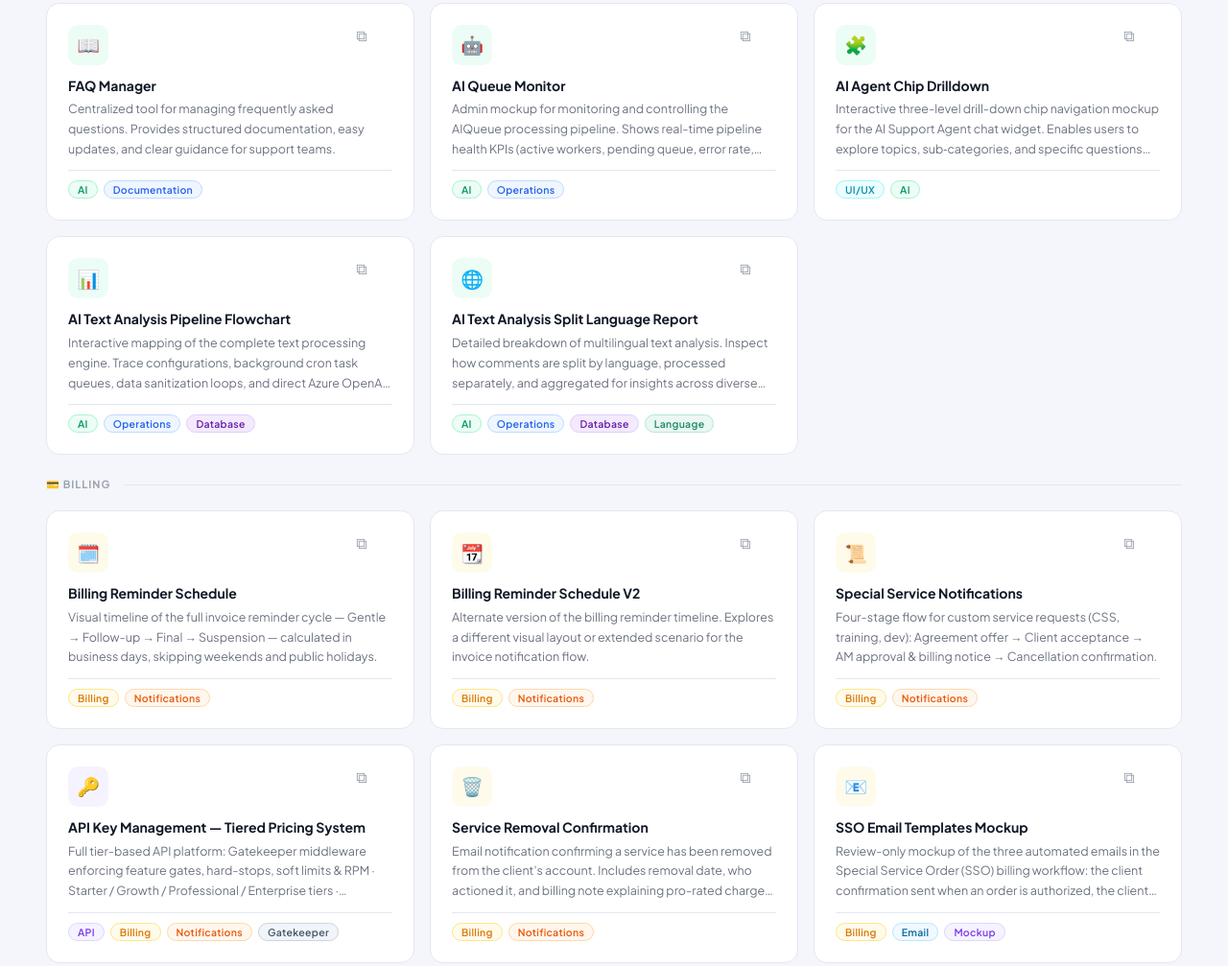
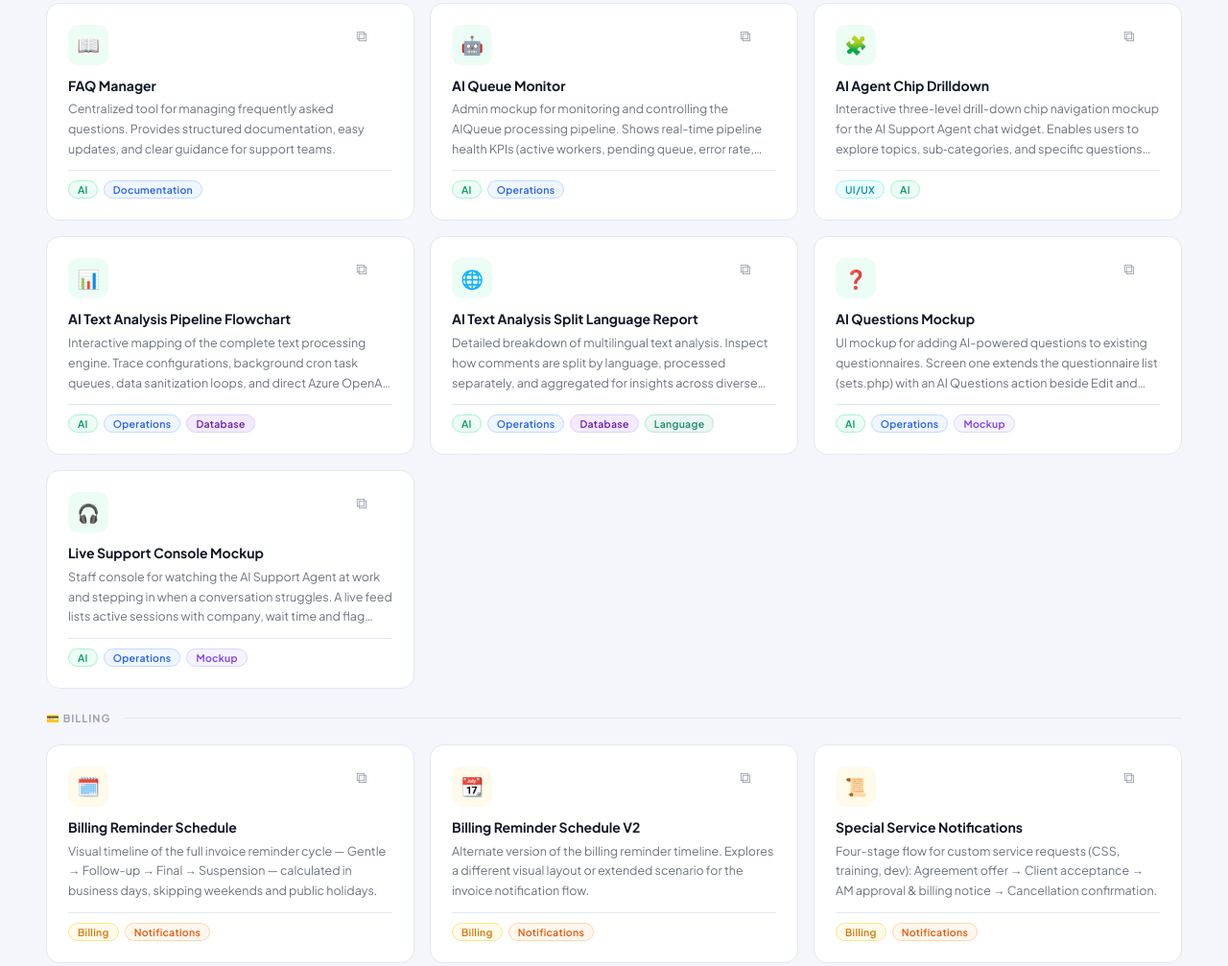
Before and after one commit to vishav-github/techandlearn, a plain HTML site: page checker/CheckerMockupHub.html in a window 1280 px wide. Shown: the part 1199-2206 px from the top of the page at 96% size. Drawn offline with Linux system fonts and the light colour scheme.

Commit message:
Update CheckerMockupHub.html

```diff
--- a/checker/CheckerMockupHub.html
+++ b/checker/CheckerMockupHub.html
@@ -484,6 +484,22 @@
       </div></div>
     <div><div class="card-title">AI Text Analysis Split Language Report</div><div class="card-desc">Detailed breakdown of multilingual text analysis. Inspect how comments are split by language, processed separately, and aggregated for insights across diverse client questionnaires.</div>
     </div><div class="card-footer"><span class="tag tag-ai">AI</span><span class="tag tag-ops">Operations</span><span class="tag tag-db">Database</span><span class="tag tag-lang">Language</span></div>
+</a>
+  <a class="card" tabindex="0" href="https://techandlearn.in/checker/ai-questions-mockup.html" target="_blank" rel="noopener" data-tags="ai ops mockup" data-name="AI Questions questionnaire sets.php AI credits configuration states">
+   <div class="card-top"><div class="card-icon icon-ai">❓</div><div class="card-actions">
+       <button class="card-copy" type="button" aria-label="Copy link to share with team" title="Copy link to share with team">⧉</button>
+       <div class="card-arrow" aria-hidden="true">↗</div>
+       </div></div>
+   <div><div class="card-title">AI Questions Mockup</div><div class="card-desc">UI mockup for adding AI-powered questions to existing questionnaires. Screen one extends the questionnaire list (sets.php) with an AI Questions action beside Edit and Users — configured surveys show a blue pill with the question count, unconfigured ones an inline "set up" button. Screen two is the AI settings page in all three states: active with credits remaining and questions running automatically on review approval; credits available but nothing configured yet, prompting the user to select and save; and no credits left, where administrators see "Buy AI credits" and everyone else "Contact administrator".</div>
+   </div><div class="card-footer"><span class="tag tag-ai">AI</span><span class="tag tag-ops">Operations</span><span class="tag tag-mockup">Mockup</span></div>
+</a>
+  <a class="card" tabindex="0" href="https://techandlearn.in/checker/live-support-agent-mockup.html" target="_blank" rel="noopener" data-tags="ai ops notify mockup" data-name="Live Support Console AI Support Agent takeover staff intervention LSA">
+   <div class="card-top"><div class="card-icon icon-ai">🎧</div><div class="card-actions">
+       <button class="card-copy" type="button" aria-label="Copy link to share with team" title="Copy link to share with team">⧉</button>
+       <div class="card-arrow" aria-hidden="true">↗</div>
+       </div></div>
+   <div><div class="card-title">Live Support Console Mockup</div><div class="card-desc">Staff console for watching the AI Support Agent at work and stepping in when a conversation struggles. A live feed lists active sessions with company, wait time and flag reason, refreshing every five seconds with a pause control; selecting one opens the full user-and-AI transcript with translation noted, plus a draft editor pre-filled with the AI's suggested reply that staff can edit before sending. Actions cover taking the conversation, sending a reply into the same thread the user is reading, handing control back to the AI, and closing. Covers all five states: flagged and unclaimed, claimed by me, claimed by someone else, stale feed, and nothing live.</div>
+   </div><div class="card-footer"><span class="tag tag-ai">AI</span><span class="tag tag-ops">Operations</span><span class="tag tag-mockup">Mockup</span></div>
 </a>
   <!-- ───── Billing ───── -->
   <div class="section-divider"><span class="section-divider-label">💳 Billing</span><div class="section-divider-line"></div></div>
```
